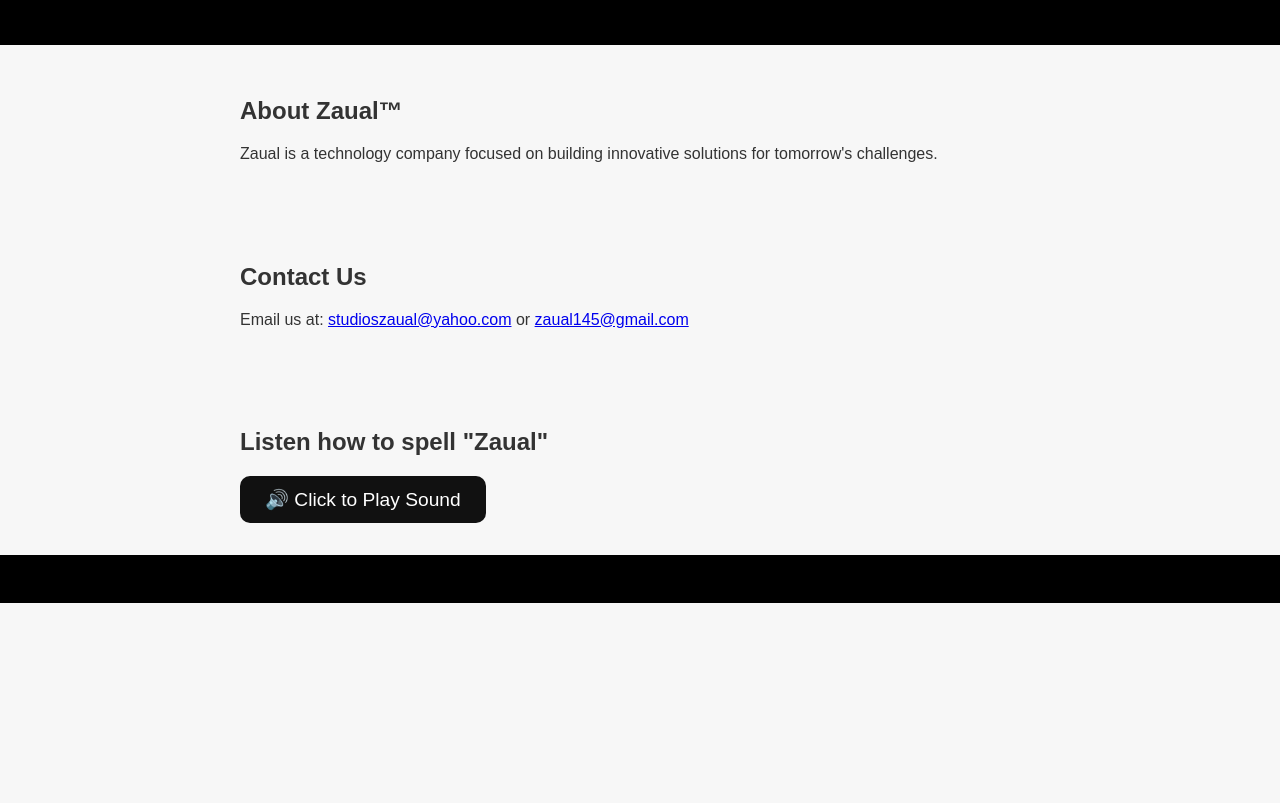
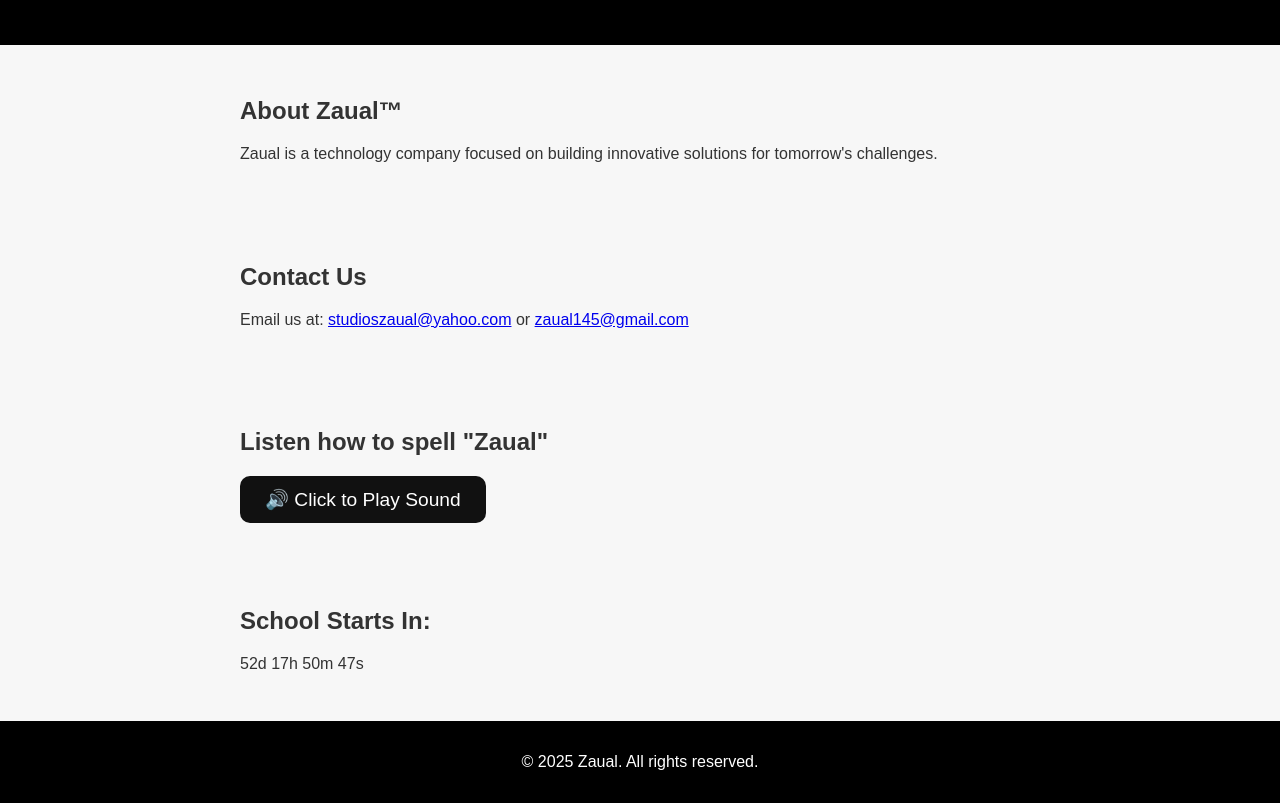
Before and after one commit to Ziadmust2/Zaual, a plain HTML site: page index.html in a window 1280 px wide. Shown: the part 133-936 px from the top of the page. Before the commit the page ends 800 px from the top, so only its background shows below. Drawn offline with Linux system fonts and the light colour scheme.

Commit message:
Update index.html

```diff
--- a/index.html
+++ b/index.html
@@ -9,7 +9,6 @@
   <link rel="shortcut icon" type="image/x-icon" href="Zaual_yahoo_icon-modified.png">
 </head>
 <body>
-
   <!-- Opening Animation -->
   <div id="preloader">
     <div class="split left"></div>
@@ -39,8 +38,14 @@
     <audio id="soundEffect" src="6441c6f3-74ce-471f-bfaf-577dd981ee8e.wav" preload="auto"></audio>
   </section>
 
+  <!-- Countdown Timer -->
+  <section>
+    <h2>School Starts In:</h2>
+    <p id="countdown">Loading...</p>
+  </section>
+
   <footer>
-    <p></p>
+    <p>&copy; 2025 Zaual. All rights reserved.</p>
   </footer>
 
   <script>
@@ -57,7 +62,28 @@
       sound.currentTime = 0;
       sound.play();
     }
+
+    // Countdown Timer (set your date here)
+    const schoolStartDate = new Date("September 20, 2025 08:00:00").getTime();
+
+    const countdownElement = document.getElementById("countdown");
+
+    setInterval(() => {
+      const now = new Date().getTime();
+      const distance = schoolStartDate - now;
+
+      if (distance < 0) {
+        countdownElement.innerHTML = "School has already started!";
+        return;
+      }
+
+      const days = Math.floor(distance / (1000 * 60 * 60 * 24));
+      const hours = Math.floor((distance % (1000 * 60 * 60 * 24)) / (1000 * 60 * 60));
+      const minutes = Math.floor((distance % (1000 * 60 * 60)) / (1000 * 60));
+      const seconds = Math.floor((distance % (1000 * 60)) / 1000);
+
+      countdownElement.innerHTML = `${days}d ${hours}h ${minutes}m ${seconds}s`;
+    }, 1000);
   </script>
-
 </body>
 </html>
```
